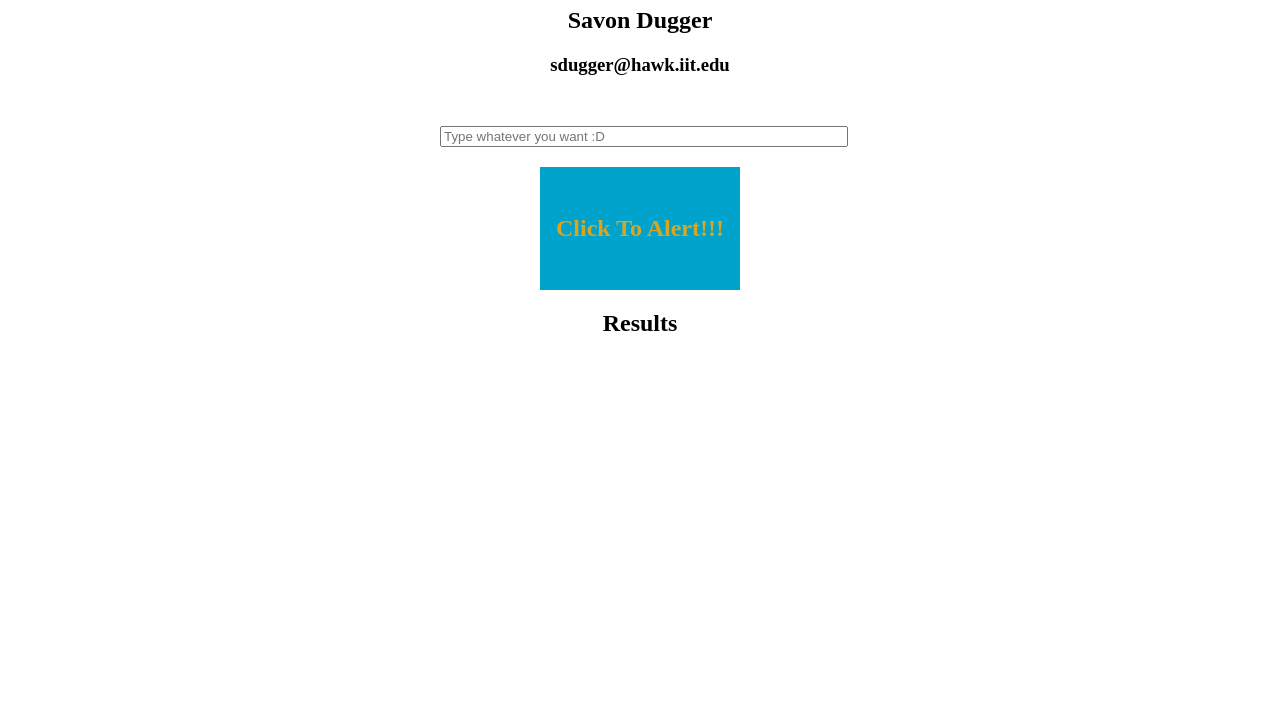
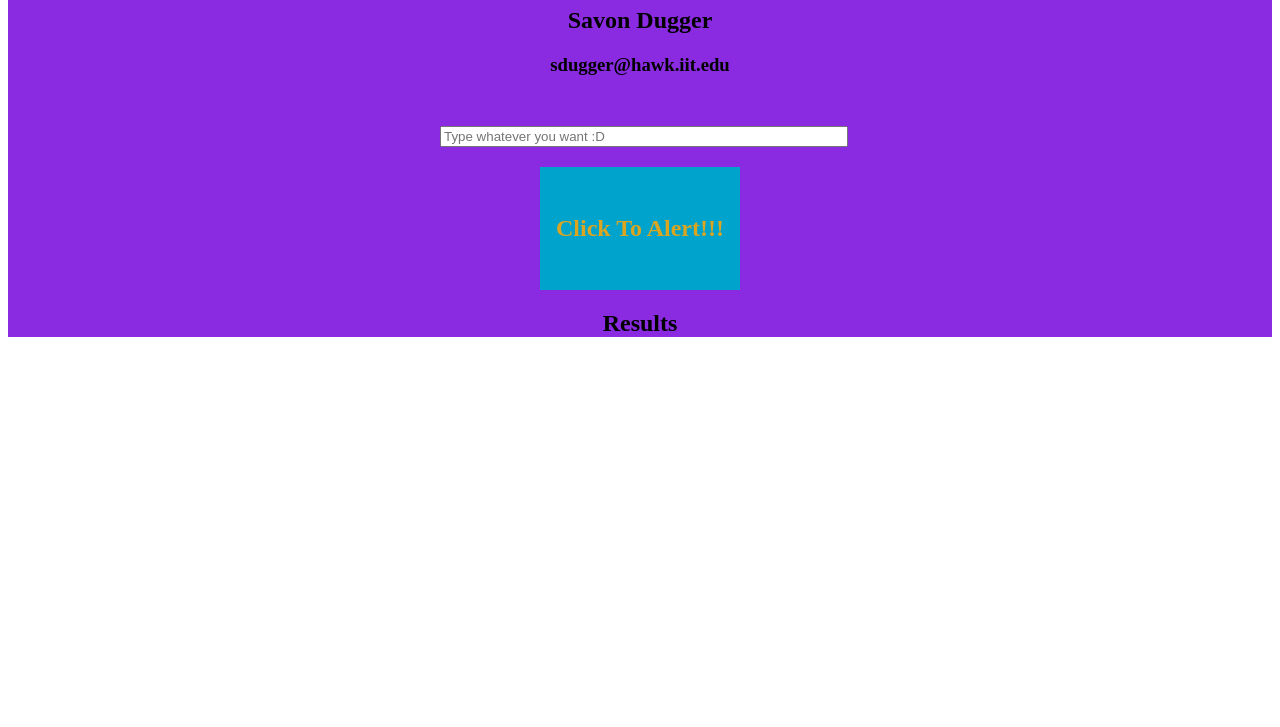
Before and after one commit to Grasaia/Lab-8, a plain HTML site: page index.html in a window 1280 px wide. Shown: the part 73-800 px from the top of the page. Drawn offline with Linux system fonts and the light colour scheme.

Commit message:
adding background coloring

```diff
--- a/index.html
+++ b/index.html
@@ -6,6 +6,7 @@
     <link rel="stylesheet" href="style/stylesheet.css">
     <script async src="js/javafinal.js"></script>
 </head>
+  <div class="container">
   <body>
     <h1 class="center">ITMD-361 Basic JavaScript Event Handling and DOM</h1>
     <h2 class="center">Savon Dugger</h2>
@@ -16,4 +17,5 @@
     <h2 id="textoutput" class="center">Results</h2>
   </div>
   </body>
+  </div>
   </html>
--- a/style/stylesheet.css
+++ b/style/stylesheet.css
@@ -18,3 +18,7 @@
   font-size: 24px;
   font-weight: bold;
 }
+
+  .container{
+    background-color:blueviolet;
+  }
```
